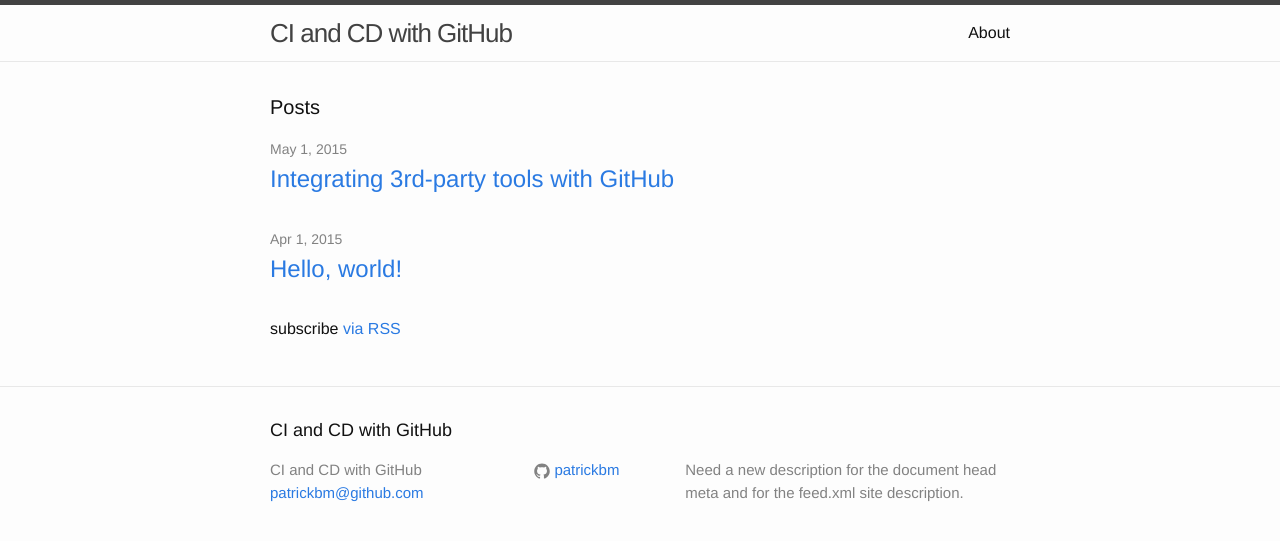
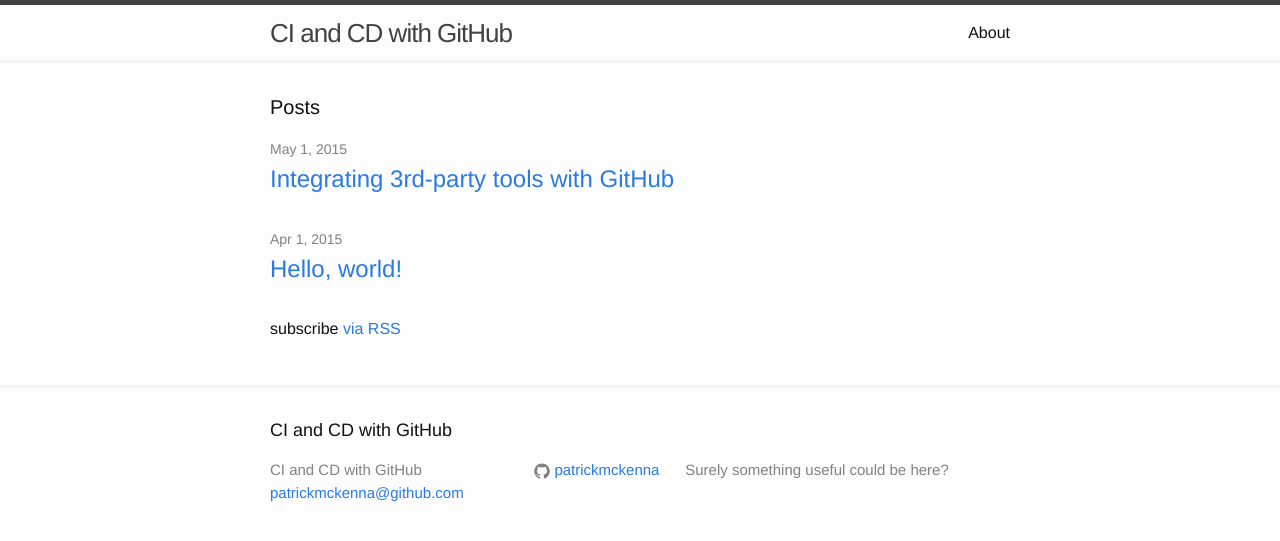
Before and after one commit to Fermentedbeats/cicd-demo, a Jekyll site: the page built from index.html, in a window 1280 px wide. Shown: the top 541 px of the page. Built offline with Jekyll 4.4.1, drawn with Linux system fonts in a browser that asks for light colours.

Commit message:
update/remove bad links

```diff
--- a/_config.yml
+++ b/_config.yml
@@ -1,10 +1,10 @@
 # Site settings
 title: CI and CD with GitHub
-description: Need a new description for the document head meta and for the feed.xml site description.
-email: patrickbm@github.com
-github_username:  patrickbm
+description: Surely something useful could be here?
+email: patrickmckenna@github.com
+github_username:  patrickmckenna
 baseurl:
-url: https://patrickbm-velocity.herokuapp.com
+url: https://cicd-demo.herokuapp.com
 destination: site_content
 exclude: [ 'vendor' ]
 
```
Also changed, not shown: README.md.
